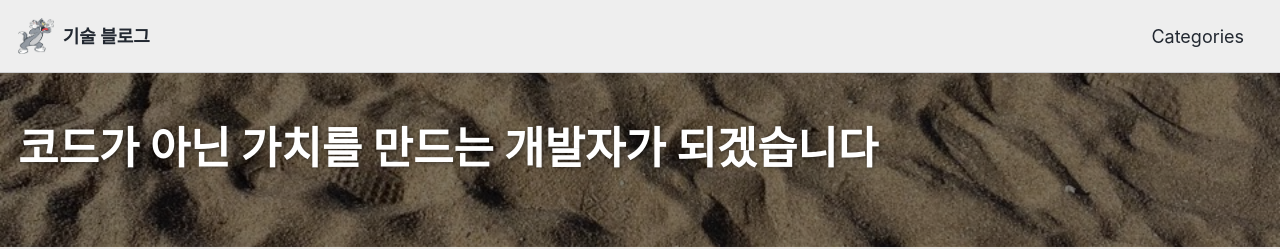
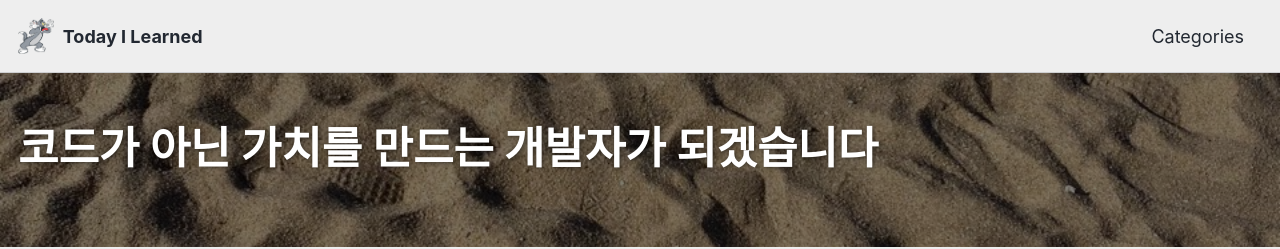
Before and after one commit to kkamankun/kkamankun.github.io, a Jekyll site: the page built from index.html, in a window 1280 px wide and 1249 px high. Shown: the top 249 px of the window. Built offline with Jekyll 4.4.1, drawn with Linux system fonts in a browser that asks for light colours; cached includes are drawn as plain includes; the list of posts is cut into pages by our own code.

Commit message:
Update _config.yml

```diff
--- a/_config.yml
+++ b/_config.yml
@@ -16,7 +16,7 @@ minimal_mistakes_skin    : "air" # "air", "aqua", "contrast", "dark", "dirt", "n
 
 # Site Settings
 locale                   : "ko-KR"
-title                    : "기술 블로그"
+title                    : "Today I Learned"
 title_separator          : "-"
 subtitle                 : # site tagline that appears below site title in masthead
 name                     : "Tae Sung Park"
```
